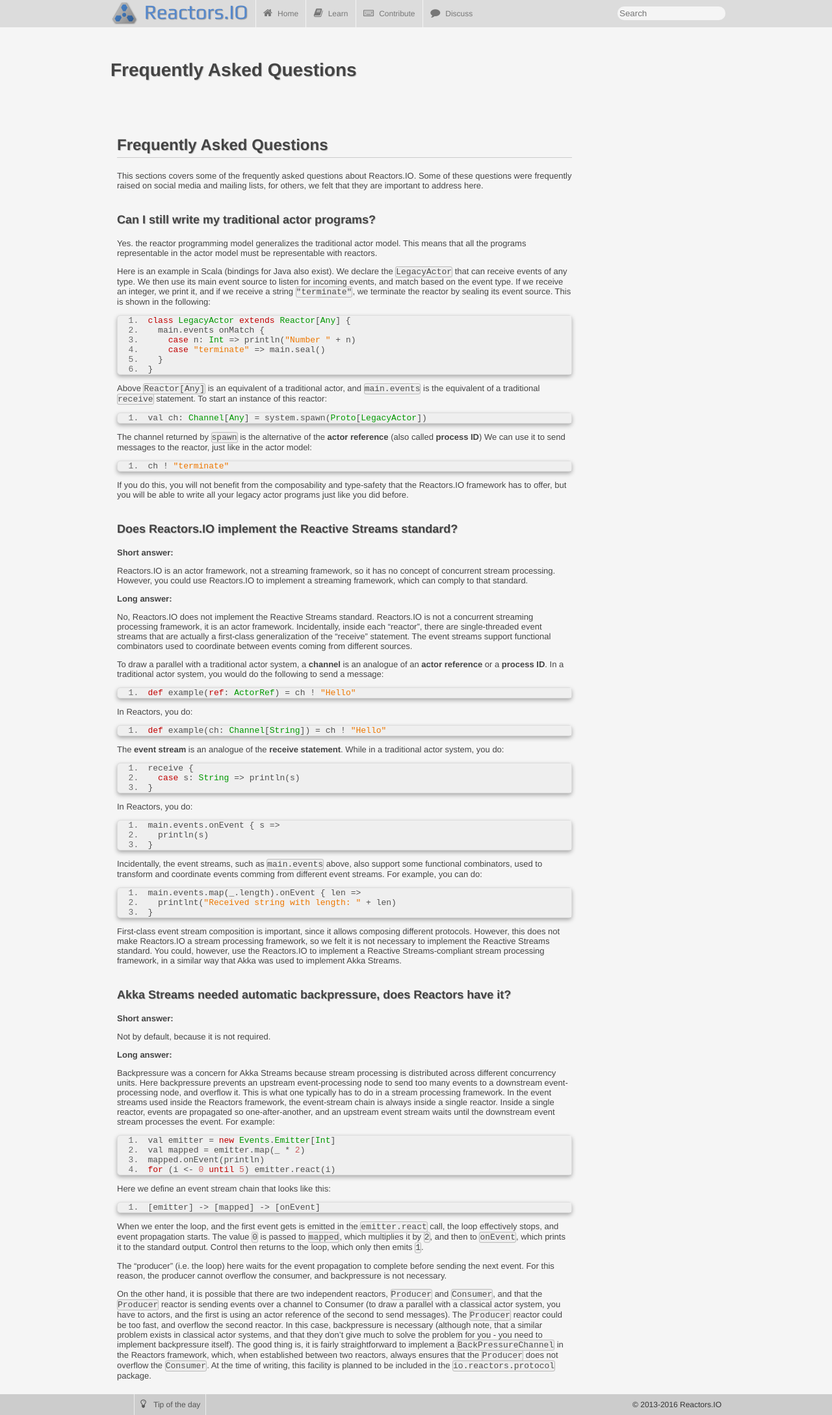
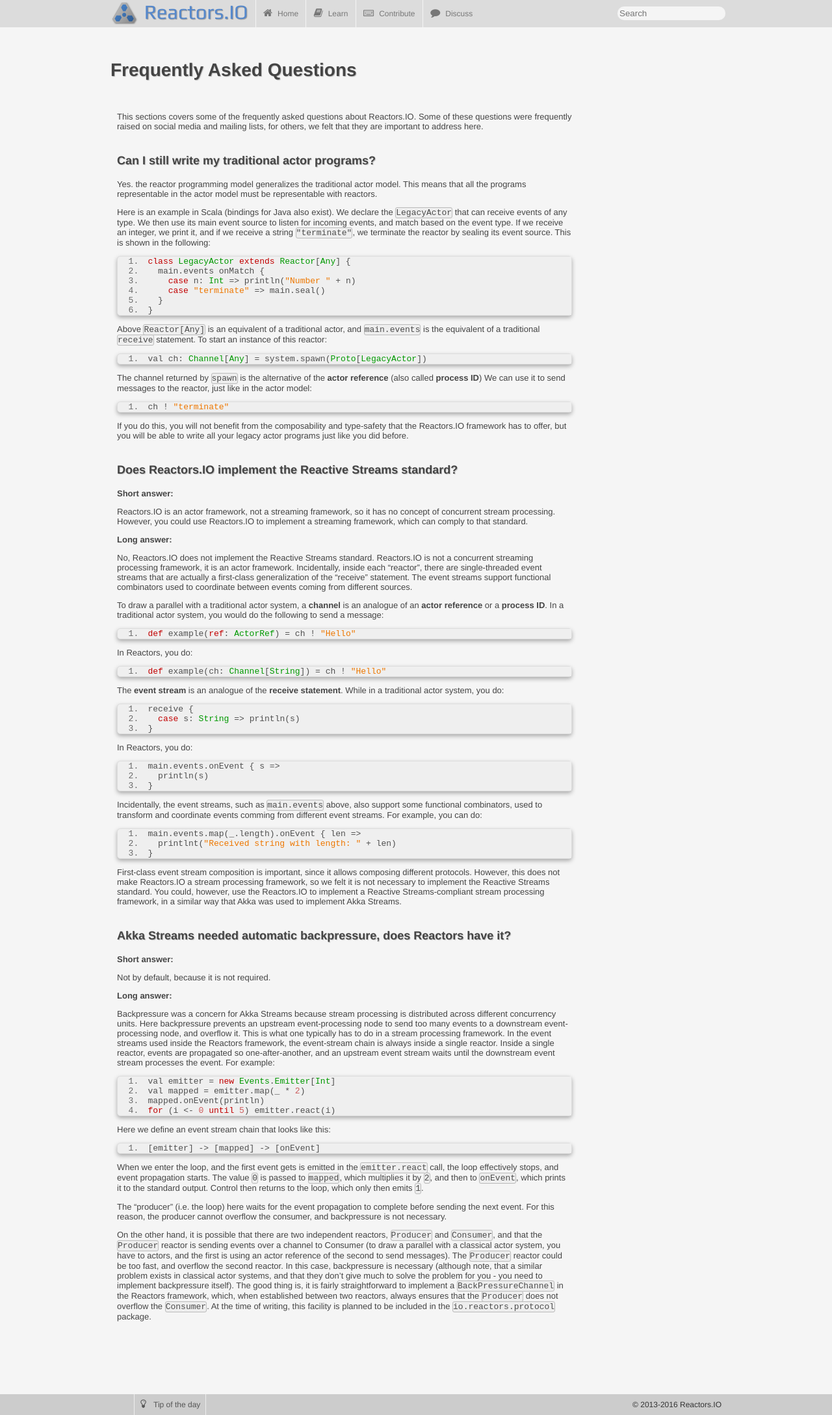
Before and after one commit to reactors-io/reactors-io.github.io, a Jekyll site: the page built from faq.md, in a window 1280 px wide. Shown: the whole page at 65% size. Built offline with Jekyll 4.4.1, drawn with Linux system fonts in a browser that asks for light colours.

Commit message:
Remove redundant title.

```diff
--- a/faq.md
+++ b/faq.md
@@ -7,8 +7,6 @@
 permalink: /faq/index.html
 ---
 
-
-## Frequently Asked Questions
 
 This sections covers some of the frequently asked questions about Reactors.IO.
 Some of these questions were frequently raised on social media and mailing lists,
```
